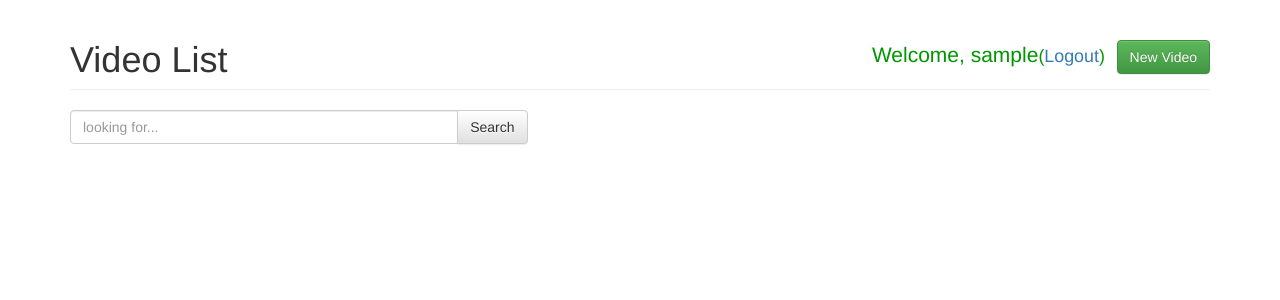
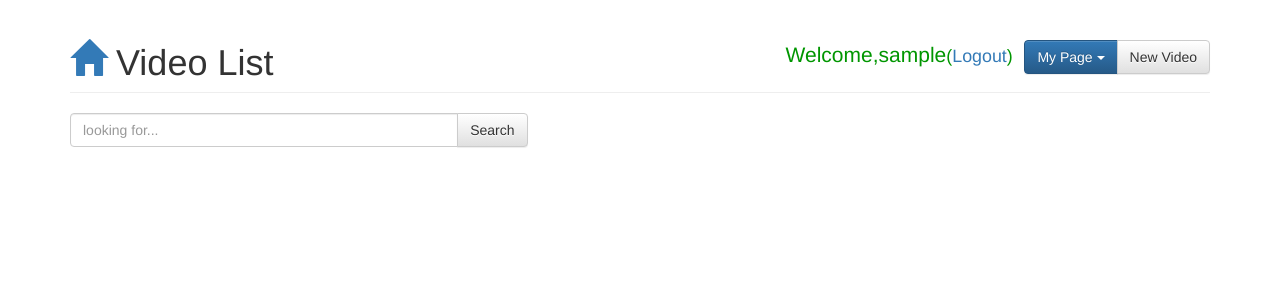
Before and after one commit to JisunParkRea/my_djangotube, a Django app: page /video/ in a window 1280 px wide. Shown: the top 300 px of the page. Run offline with Django 3.2, Linux system fonts and the light colour scheme; the visitor is signed in with stand-in values (Sample User, id 1); data that the repository does not hold is empty; some libraries are stand-ins or nearby versions.

Commit message:
add my video, and like video tap with my page dropdown buttons

```diff
--- a/djangotube/settings.py
+++ b/djangotube/settings.py
@@ -109,7 +109,7 @@ AUTH_PASSWORD_VALIDATORS = [
 # Internationalization
 # https://docs.djangoproject.com/en/3.0/topics/i18n/
 
-LANGUAGE_CODE = 'en-us'
+LANGUAGE_CODE = 'ko'
 
 TIME_ZONE = 'Asia/Seoul'
 
--- a/video/models.py
+++ b/video/models.py
@@ -1,12 +1,15 @@
 from django.conf import settings
 from django.db import models
-from django.conf import settings
 
 class Video(models.Model):
     author = models.ForeignKey(settings.AUTH_USER_MODEL, on_delete=models.CASCADE)
     title = models.CharField(max_length=100)
     video_key = models.CharField(max_length=12)
     likes_user = models.ManyToManyField(settings.AUTH_USER_MODEL, blank=True, related_name='likes_user')
+    upload_date = models.DateTimeField(auto_now_add=True, null=True) # first created date
+
+    class Meta:
+        ordering = ['-upload_date']
 
     def count_likes_user(self):
         return self.likes_user.count()
--- a/video/templates/video/video_detail.html
+++ b/video/templates/video/video_detail.html
@@ -23,7 +23,7 @@
     </script>
     <div class="content container">
         <header class="page-header">
-            <h1 style="display: inline;">Video Detail</h1>
+            <h1 style="display: inline;"><a href="{% url 'video_list' %}"><span class="glyphicon glyphicon-home"></span></a>&nbsp;Video Detail</h1>
             {% if video.author == user %}
             <a class="btn btn-danger" href="{% url 'video_delete' pk=video.pk %}" style="float: right;">Delete
                 Video</a>
--- a/video/templates/video/video_list.html
+++ b/video/templates/video/video_list.html
@@ -2,18 +2,40 @@
 
 <head>
     <title>Video List</title>
-    <link rel="stylesheet" href="//maxcdn.bootstrapcdn.com/bootstrap/3.2.0/css/bootstrap.min.css">
-    <link rel="stylesheet" href="//maxcdn.bootstrapcdn.com/bootstrap/3.2.0/css/bootstrap-theme.min.css">
+    <script src="https://code.jquery.com/jquery-3.4.1.min.js"></script>
+    <link rel="stylesheet" href="//maxcdn.bootstrapcdn.com/bootstrap/3.3.2/css/bootstrap.min.css">
+    <link rel="stylesheet" href="//maxcdn.bootstrapcdn.com/bootstrap/3.3.2/css/bootstrap-theme.min.css">
+    <script src="https://maxcdn.bootstrapcdn.com/bootstrap/3.3.2/js/bootstrap.min.js"></script>
 </head>
 
 <body>
     <div class="content container">
         <header class="page-header" sytle="overflow: auto;">
-            <h1 style="display: inline;">Video List</h1>
+            <h1 style="display: inline;"><a href="{% url 'video_list' %}"><span
+                        class="glyphicon glyphicon-home"></span></a>&nbsp;Video List</h1>
             {% if user.is_authenticated %}
-            <a class="btn btn-success" href="{% url 'video_new' %}" style="float: right;">New Video</a>
-            <p style="float: right;"><span style=" font-size:1.5em; color: rgb(0, 150, 0);">Welcome,
-                    {{ user.username }}<small>(<a href="{% url 'user_logout' %}">Logout</a>)</small>&nbsp;&nbsp;</span>
+
+            <div class="btn-group" role="group" aria-label="..." style="float: right;">
+
+                <div class="btn-group" role="group">
+                    <button type="button" class="btn btn-primary dropdown-toggle" data-toggle="dropdown"
+                        aria-expanded="false">
+                        My Page
+                        <span class="caret"></span>
+                    </button>
+                    <ul class="dropdown-menu" role="menu">
+                        <li><a href="{% url 'my_video' %}">My Video</a></li>
+                        <li><a href="{% url 'like_video' %}">My Likes</a></li>
+                    </ul>
+                </div>
+                <button type="button" class="btn btn-default" onclick="location.href='{% url 'video_new' %}'"> New
+                    Video</button>
+            </div>
+
+            <p style="float: right;">
+                <span style=" font-size:1.5em; color: rgb(0, 150, 0);">
+                    Welcome,{{ user.username }}<small>(<a href="{% url 'user_logout' %}">Logout</a>)</small>&nbsp;&nbsp;
+                </span>
             </p>
             {% else %}
             <div style="float: right;">
@@ -38,7 +60,11 @@
         <div class="row">
             {% for video in video_list %}
             <div id="video_list_search" class="col-md-12">
-                <a href="{% url 'video_detail' pk=video.id %}"><h4>{{ video.title }}</h4></a>
+                    <h4>
+                        <a href="{% url 'video_detail' pk=video.id %}">{{ video.title }}</a>&nbsp;
+                        <span class="glyphicon glyphicon-heart" style="color:red"></span>{{ video.count_likes_user }}
+                    </h4>
+                <h6>{{ video.upload_date }}</h6>
             </div>
             {% endfor %}
         </div>
--- a/video/urls.py
+++ b/video/urls.py
@@ -10,4 +10,6 @@ urlpatterns = [
     path('login/', views.signin, name='user_login'),
     path('logout/', views.signout, name='user_logout'),
     path('like/', views.video_like, name='video_like'),
+    path('myVideo/', views.my_video, name='my_video'),
+    path('likeVideo/', views.like_video, name='like_video'),
 ]
--- a/video/views.py
+++ b/video/views.py
@@ -86,3 +86,15 @@ def video_like(request):
 
     context = {'likes_count':video.count_likes_user(), 'message': message}
     return HttpResponse(json.dumps(context), content_type="application/json")
+
+@login_required
+def my_video(request):
+    user = request.user
+    myVideo = Video.objects.filter(author=user)
+    return render(request, 'video/my_video.html', {'myVideo':myVideo})
+
+@login_required
+def like_video(request):
+    user = request.user
+    likesVideo = Video.objects.filter(likes_user=user)
+    return render(request, 'video/like_video.html', {'likesVideo':likesVideo})
```
Also changed, not shown: video/templates/video/like_video.html (added, +27 -0 lines), video/templates/video/my_video.html (added, +27 -0 lines), video/migrations/0002_video_upload_date.py (added), video/migrations/0003_auto_20200424_1626.py (added).
